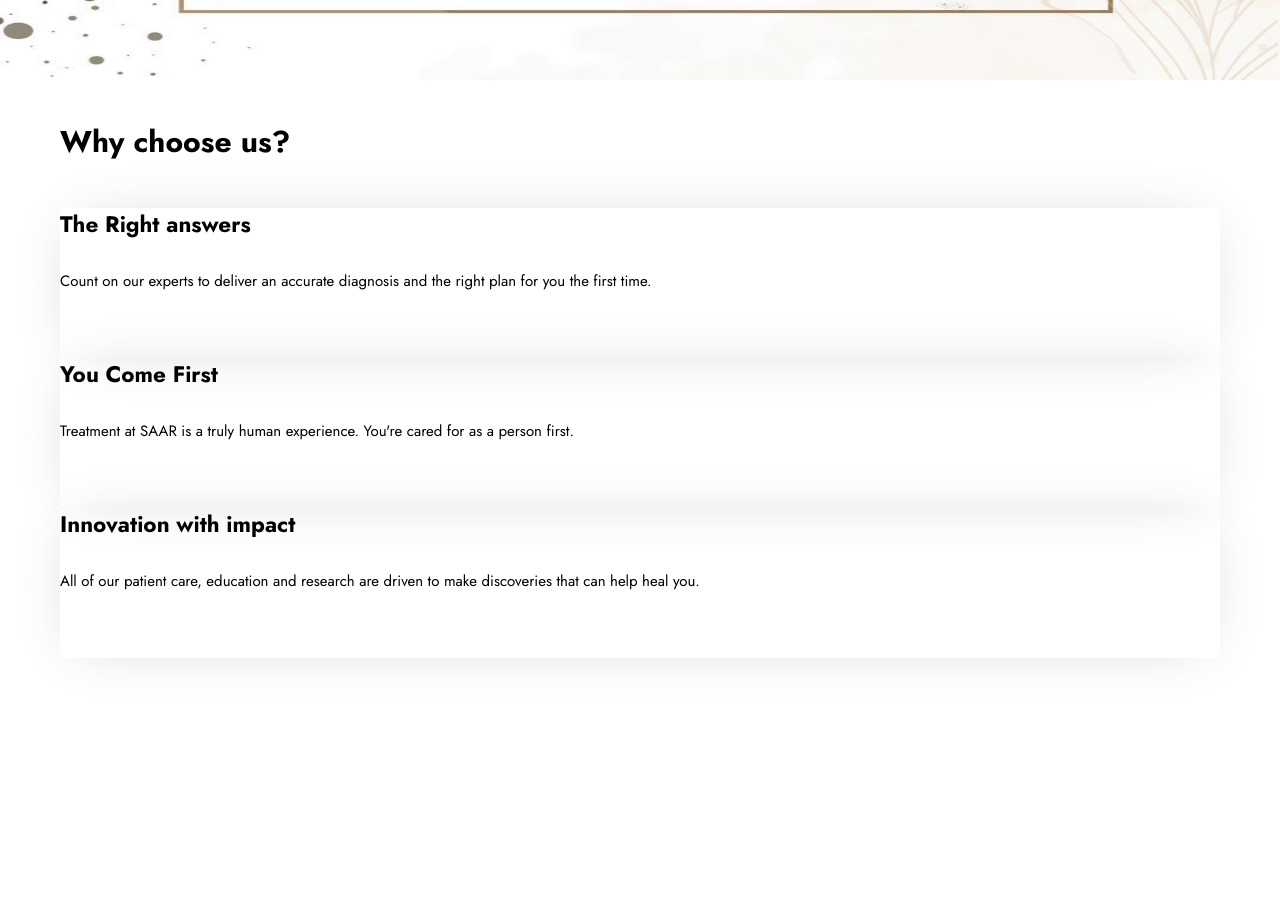
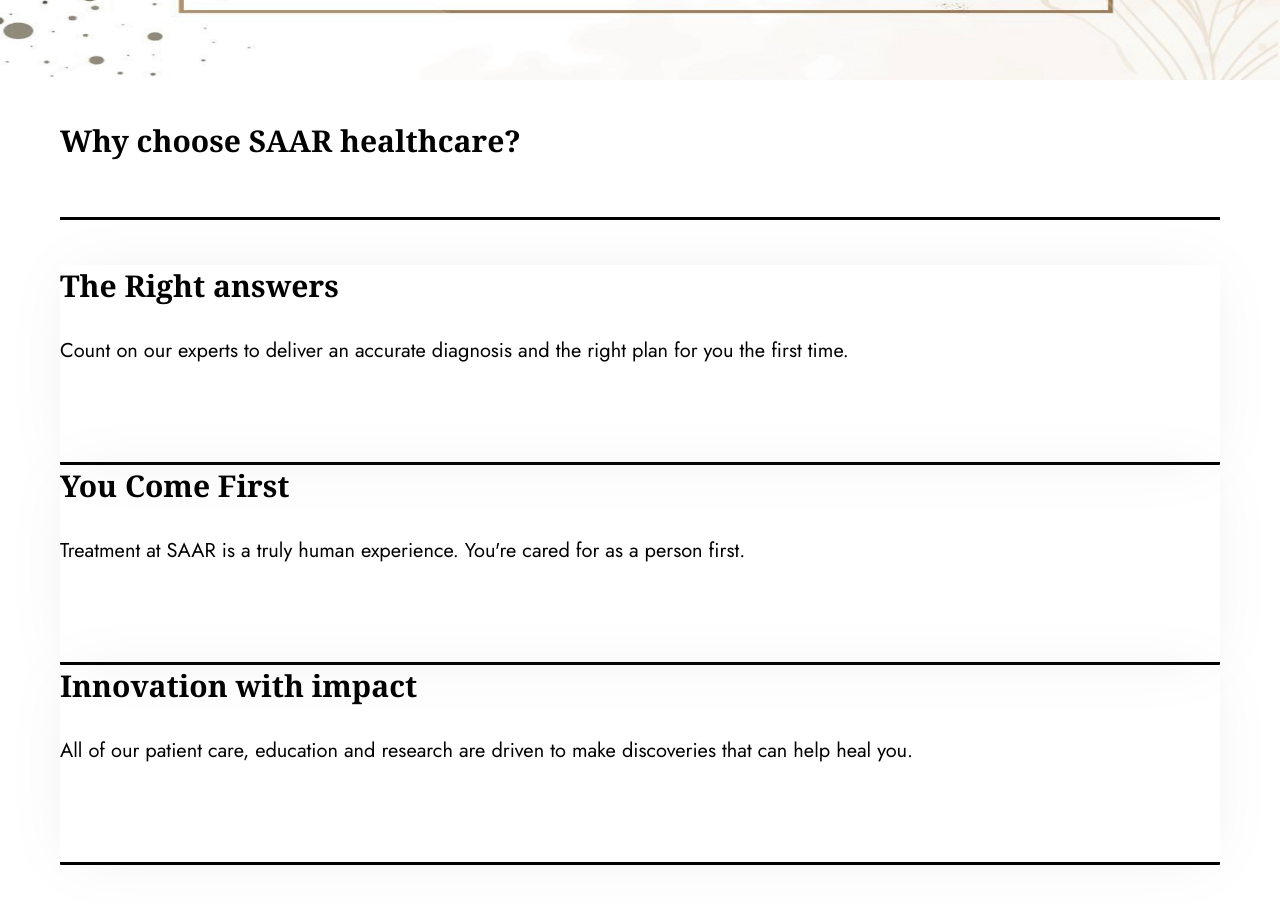
Before and after one commit to Vaidehi038/components, a React (Create React App) app: page / in a window 1280 px wide. Shown: the part 740-1644 px from the top of the page. Before the commit the page ends 1438 px from the top, so only its background shows below. Built offline with nearby package versions, Linux system fonts and the light colour scheme.

Commit message:
17th March

```diff
--- a/src/homepage/Reason.js
+++ b/src/homepage/Reason.js
@@ -2,7 +2,7 @@
 const Reason = () => {
     return(
 <div className="reason">
-    <h1>Why choose us?</h1>
+    <h1>Why choose SAAR healthcare?</h1>
    <div className="first-des">
     <div className="des-text">
  <h2>The Right answers</h2>
--- a/src/homepage/reason.css
+++ b/src/homepage/reason.css
@@ -1,8 +1,12 @@
 .reason{
     margin: 4rem 6rem;
+
 }
 .reason h1{
     font-size: 3rem;
+    height: 100px;
+    border-bottom-style: solid;
+    font-family:Cambria, Cochin, Georgia, Times, 'Times New Roman', serif;
 }
 
 .first-des{
@@ -11,45 +15,56 @@
    align-items: center;
    justify-content: space-between;
    margin-top: 4.5rem;
+
 }
 .des-text{
     width: 100%;
     text-align: start;
-    font-size: 1.5rem;
+    font-size: 2rem;
     object-fit: cover;
-    border-radius: 6px;
-    box-shadow: -1px 1px 62px -18px rgba(0, 0, 0, 0.19);
-    height: 150px;
+    border-radius: 1px;
+    box-shadow: -1px 1px 62px -18px rgba(131, 127, 127, 0.19);
+    height: 200px;
+    border-bottom-style: solid;
+
+
 
 }
 .des-text h2{
     padding-bottom: 3rem;
+    font-family:Cambria, Cochin, Georgia, Times, 'Times New Roman', serif;
 }
 .des-text2{
 width: 100%;
 text-align: start;
-font-size: 1.5rem;
+font-size: 2rem;
 object-fit: cover;
-border-radius: 6px;
-box-shadow: -1px 1px 62px -18px rgba(0, 0, 0, 0.19);
-height: 150px;
+border-radius: 1px;
+box-shadow: -1px 1px 62px -18px rgba(131, 127, 127, 0.19);
+height: 200px;
+border-bottom-style: solid;
+
 }
 .des-text2 h2{
 padding-bottom: 3rem;
+font-family:Cambria, Cochin, Georgia, Times, 'Times New Roman', serif;
 
 }
 
 .des-text3{
     width: 100%;
     text-align: start;
-    font-size: 1.5rem;
-    object-fit: cover;
-    border-radius: 6px;
-    box-shadow: -1px 1px 62px -18px rgba(0, 0, 0, 0.19);
-    height: 150px;
+    font-size: 2rem;
+    object-fit:cover;
+    border-radius: 1px;
+    box-shadow: -1px 1px 62px -18px  rgba(131, 127, 127, 0.19);
+    height: 200px;
+    border-bottom-style: solid;
+
     }
     .des-text3 h2{
     padding-bottom: 3rem;
+    font-family:Cambria, Cochin, Georgia, Times, 'Times New Roman', serif;
     }
     @media screen and (max-width: 1080px){
         .reason{
```
